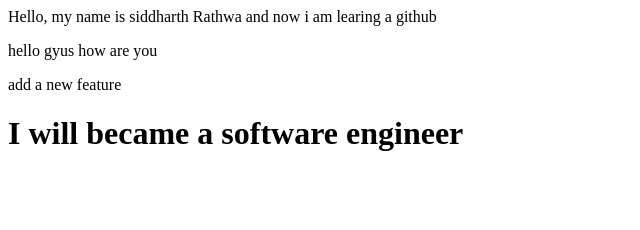
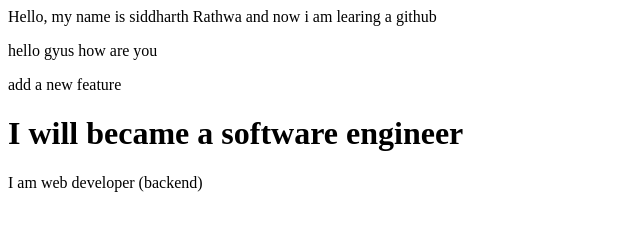
Before and after one commit to Siddharth-Rathwa/siddharth_repository, a plain HTML site: page index.html in a window 1280 px wide. Shown: the whole page, without its empty margins (0-640 px from the left). Drawn offline with Linux system fonts and the light colour scheme.

Commit message:
add second line

```diff
--- a/index.html
+++ b/index.html
@@ -2,3 +2,4 @@
 <p>hello gyus how are you</p>
 <P>add a new feature</P>
 <h1>I will became a software engineer</h1>
+<p>I am web developer (backend)</p>
```
